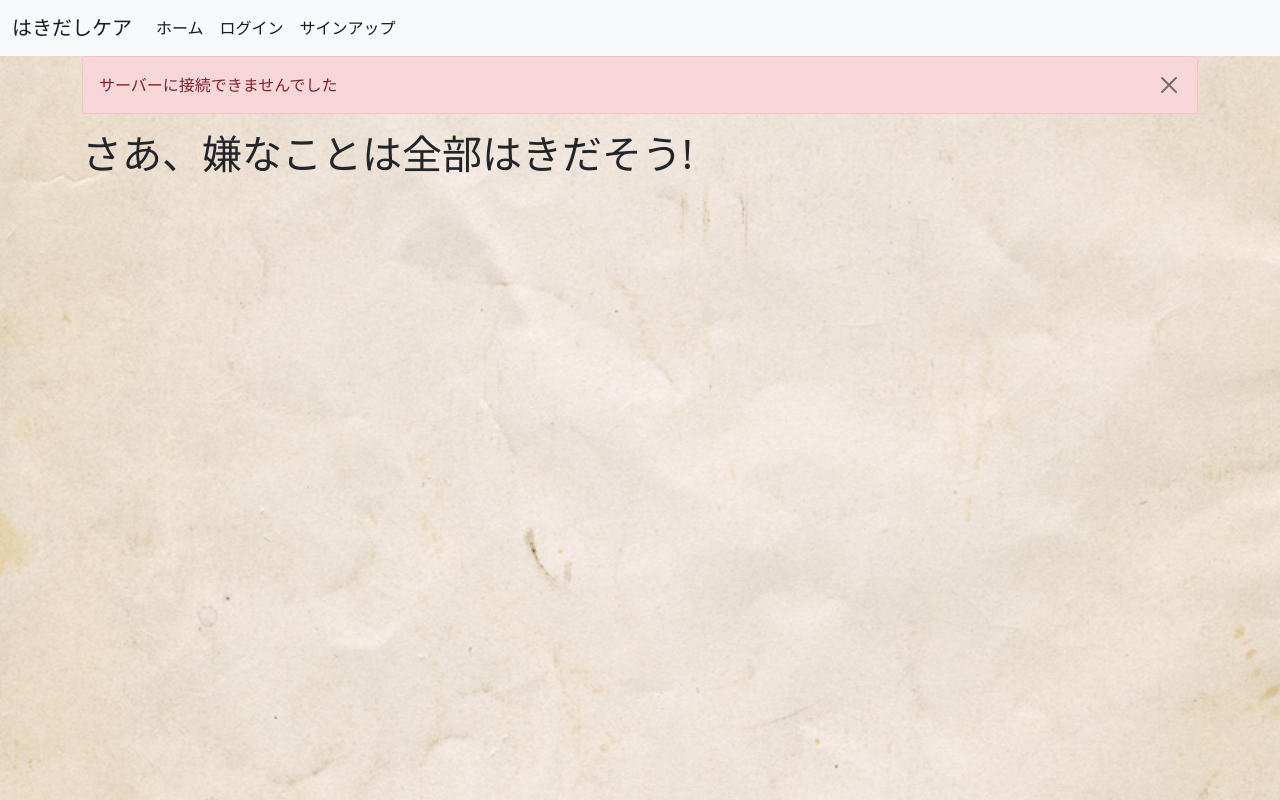
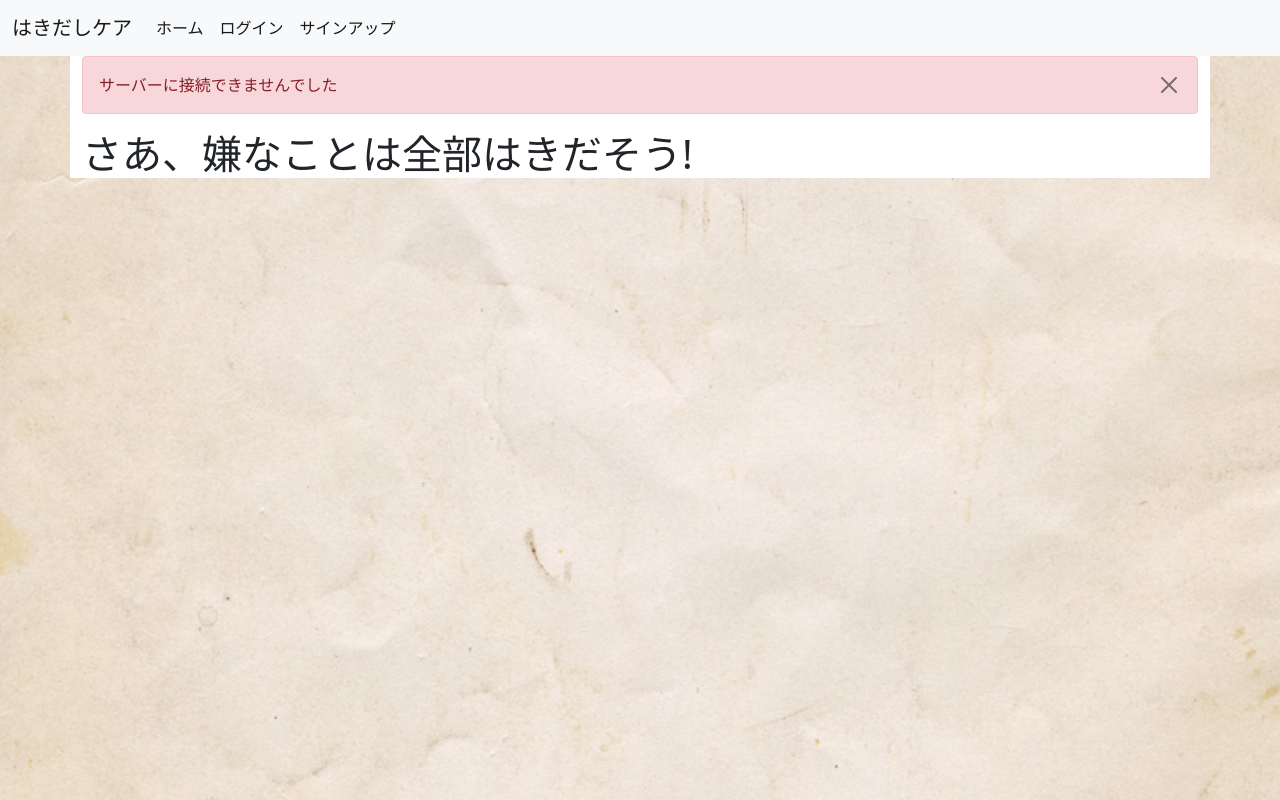
Before and after one commit to Inoue416/FinalProject, a Vue app in the folder mental_care_app/frontend/: page / in a window 1280 px wide. Built offline with nearby package versions, Linux system fonts and the light colour scheme; no server answers.

Commit message:
背景画像の設置

```diff
--- a/mental_care_app/frontend/public/index.html
+++ b/mental_care_app/frontend/public/index.html
@@ -8,7 +8,7 @@
     <link href="https://cdn.jsdelivr.net/npm/bootstrap@5.0.2/dist/css/bootstrap.min.css" rel="stylesheet" integrity="sha384-EVSTQN3/azprG1Anm3QDgpJLIm9Nao0Yz1ztcQTwFspd3yD65VohhpuuCOmLASjC" crossorigin="anonymous">
     <title><%= htmlWebpackPlugin.options.title %></title>
   </head>
-  <body style="background-image: url('../src/assets/background_parper.jpg'); background-size: cover;">
+  <body>
     <noscript>
       <strong>We're sorry but <%= htmlWebpackPlugin.options.title %> doesn't work properly without JavaScript enabled. Please enable it to continue.</strong>
     </noscript>
--- a/mental_care_app/frontend/src/App.vue
+++ b/mental_care_app/frontend/src/App.vue
@@ -81,9 +81,19 @@
       </div>
     </div>
   </nav>
-  <div class="container">
+  <div class="container background-img">
     <div v-if="getSuccessActive" class="alert alert-success d-flex justify-content-between" role="alert">{{ getSuccessMessage }}<button type="button" class="btn-close" aria-label="Close" @click="closeSuccessMessage"></button></div>
     <div v-if="getErrorActive" class="alert alert-danger d-flex justify-content-between" role="alert">{{ getErrorMessage }}<button type="button" class="btn-close" aria-label="Close" @click="closeErrorMessage"></button></div>
     <router-view/>
   </div>
 </template>
+
+<style>
+  body {
+    background-image: url(~@/assets/background_parper.jpg);
+    background-size: cover;
+  }
+  .container {
+    background-color: white;
+  }
+</style>
```
Also changed, not shown: 1 other file (tests, documents, lock files or other folders).
